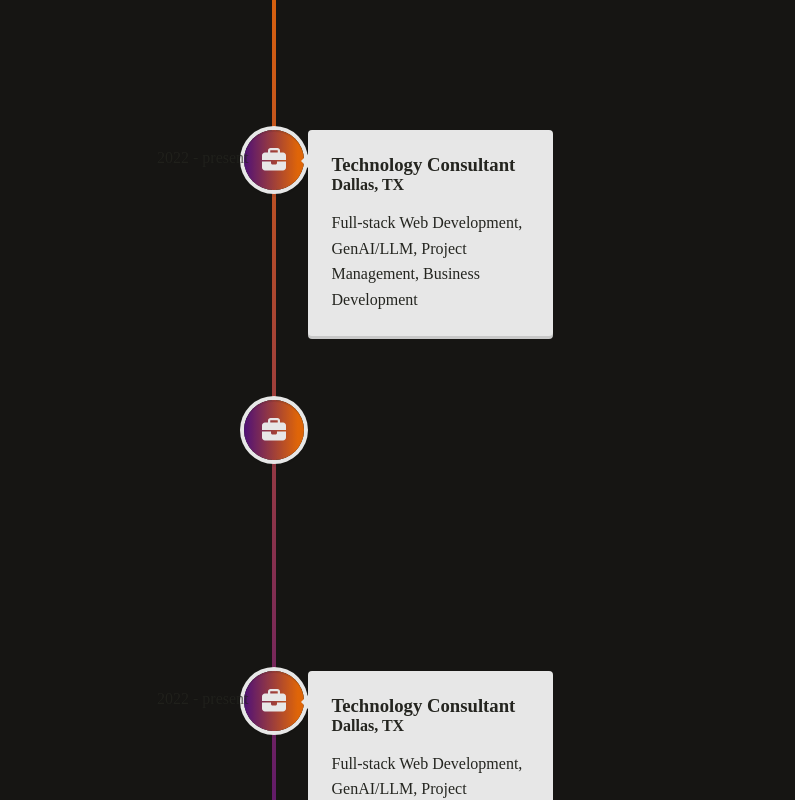
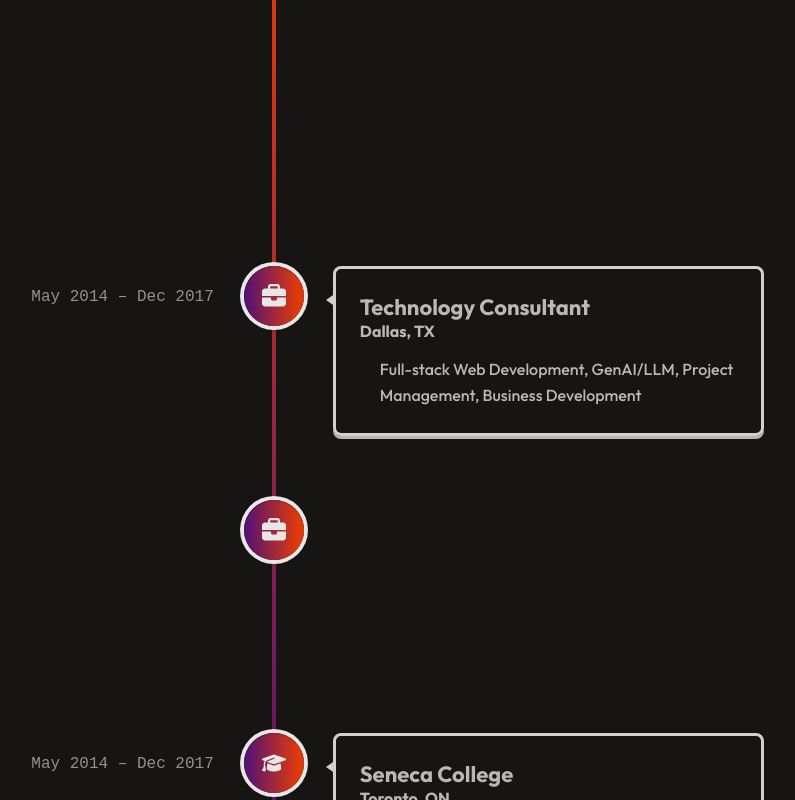
Before and after one commit to nikendrashekhawat/portfolio, a React (Vite) app: page / in a window 1280 px wide. Shown: the part 2540-3340 px from the top of the page, without its empty margins (366-1161 px from the left). Built offline with nearby package versions, Linux system fonts and the light colour scheme.

Commit message:
add experience component

```diff
--- a/src/components/experience/Experience.css
+++ b/src/components/experience/Experience.css
@@ -1,18 +1,50 @@
 .experience {
-    margin: 50px 170px;
+    margin: 0px;
+    padding: 150px;
     display: flex;
     align-items: center;
     flex-direction: column;
-    color: white;
-    gap: 50px;
-    opacity: 0.9;
-    padding: 50px;
+    gap: 100px;
+    padding-top: 100px;
 }
-
 .experience h1{
-    position: relative;
     font-size: 50px;
     font-weight: 500;
     text-align: center;
-    padding-bottom: 30px;
 }
+.timeline {
+    width: 100%;
+    font-family: 'outfit', sans-serif;
+    opacity: 0.9;
+    cursor: default;
+}
+.timeline .vertical-timeline--two-columns{
+    width: 100%;
+}
+.job-description{
+    background: transparent;
+    border: 3px solid white;
+    opacity: 0.9;
+    cursor: pointer;
+    border-radius: 8px;
+    transition: transform 0.5s ease, background 0.5s ease, border-color 0.5s ease, box-shadow 0.5s ease, opacity 0.5s ease;
+}
+.job-description:hover {
+    transform: scale(1.03);
+    background: linear-gradient(rgba(69, 18, 101, 0.350), #c3380e 110%);
+    border-color: #f83e0ba7;
+    box-shadow: 0 5px 15px rgb(248, 63, 11), 0 0 15px 10px rgba(255, 0, 150, 0.2);
+    opacity: 1;
+}
+.job p{
+    padding-left: 20px;
+}
+.job-title{
+    font-size: 22px;
+}
+.job-date{
+    font-family: 'outline', monospace;
+    color: #f7f1e8 !important;
+    margin-left: 20px;
+    margin-right: 20px;
+}
--- a/src/components/experience/Experience.jsx
+++ b/src/components/experience/Experience.jsx
@@ -1,7 +1,7 @@
 import React from 'react'
 import '@fortawesome/free-regular-svg-icons'
 import { FontAwesomeIcon } from '@fortawesome/react-fontawesome'
-import { faBriefcase } from '@fortawesome/free-solid-svg-icons'
+import { faBriefcase, faGraduationCap } from '@fortawesome/free-solid-svg-icons'
 import 'react-vertical-timeline-component/style.min.css'
 import { VerticalTimeline, VerticalTimelineElement }  from 'react-vertical-timeline-component'
 import './Experience.css'
@@ -11,15 +11,38 @@ return (
     <div className='experience'>
             <h1>Experience</h1>
             <div className="timeline">
-                <VerticalTimeline lineColor='linear-gradient(180deg, #f76f07 10%, #571183 100%)'>
+                <VerticalTimeline className="timeline-vertical" lineColor='linear-gradient(180deg, #f83f0b 10%, #571183 100%)'>
                     <VerticalTimelineElement
                             className="job"
-                            contentStyle={{ background: 'white', color: 'rgb(39, 40, 34)' }}
-                            contentArrowStyle={{ borderRight: '7px solid  white' }}
-                            dateClassName='date'
-                            date="2022 - present"
-                            iconClassName='icon'
-                            iconStyle={{ color: 'white', background: 'linear-gradient(270deg, #f76f07 10%, #571183 100%)' }}
+                            contentStyle={{ }}
+                            contentArrowStyle={{ borderRight: '10px solid  white' }}
+                            textClassName='job-description'
+                            dateClassName='job-date'
+                            date="May 2014 – Dec 2017"
+                            iconClassName='job-icon'
+                            iconStyle={{ background: 'linear-gradient(270deg, #f83f0b 10%, #571183 100%' }}
+                            icon={<FontAwesomeIcon icon={faBriefcase} />}
+                    >
+                            <h3 className="job-title">Data Analyst</h3>
+                            <h4 className="job-city">Vaughan, ON</h4>
+                            <p>
+                                <ul>
+                                        <li>Designed and developed dashboards and reports</li>
+                                        <li>Build weekly and monthly sales and financial reports</li>
+                                        <li>Developed machine learning models customer segmentation, market segmentation, sales forecasting</li>
+                                        <li>Developed customer segmentation models based on various attributes</li>
+                                </ul>
+                            </p>
+                    </VerticalTimelineElement>
+                    <VerticalTimelineElement
+                            className="job"
+                            contentStyle={{ }}
+                            contentArrowStyle={{ borderRight: '10px solid  white' }}
+                            textClassName='job-description'
+                            dateClassName='job-date'
+                            date="May 2014 – Dec 2017"
+                            iconClassName='job-icon'
+                            iconStyle={{ color: 'white', background: 'linear-gradient(270deg, #f83f0b 10%, #571183 100%)' }}
                             icon={<FontAwesomeIcon icon={faBriefcase} />}
                     >
                             <h3 className="job-title">Technology Consultant</h3>
@@ -30,12 +53,13 @@ return (
                     </VerticalTimelineElement>
                     <VerticalTimelineElement
                             className="job"
-                            contentStyle={{ background: 'white', color: 'rgb(39, 40, 34)' }}
-                            contentArrowStyle={{ borderRight: '7px solid  white' }}
-                            dateClassName='date'
-                            date="2022 - present"
-                            iconClassName='icon'
-                            iconStyle={{ color: 'white', background: 'linear-gradient(270deg, #f76f07 10%, #571183 100%)' }}
+                            contentStyle={{ }}
+                            contentArrowStyle={{ borderRight: '10px solid  white' }}
+                            textClassName='job-description'
+                            dateClassName='job-date'
+                            date="May 2014 – Dec 2017"
+                            iconClassName='job-icon'
+                            iconStyle={{ color: 'white', background: 'linear-gradient(270deg, #f83f0b 10%, #571183 100%)' }}
                             icon={<FontAwesomeIcon icon={faBriefcase} />}
                     >
                             <h3 className="job-title">Technology Consultant</h3>
@@ -46,37 +70,20 @@ return (
                     </VerticalTimelineElement>
                     <VerticalTimelineElement
                             className="job"
-                            contentStyle={{ background: 'white', color: 'rgb(39, 40, 34)' }}
-                            contentArrowStyle={{ borderRight: '7px solid  white' }}
-                            dateClassName='date'
-                            date="2022 - present"
-                            iconClassName='icon'
-                            iconStyle={{ color: 'white', background: 'linear-gradient(270deg, #f76f07 10%, #571183 100%)' }}
-                            icon={<FontAwesomeIcon icon={faBriefcase} />}
+                            contentStyle={{ }}
+                            contentArrowStyle={{ borderRight: '10px solid white' }}
+                            textClassName='job-description'
+                            dateClassName='job-date'
+                            date="May 2014 – Dec 2017"
+                            iconClassName='job-icon'
+                            iconStyle={{ color: 'white', background: 'linear-gradient(270deg, #f83f0b 10%, #571183 100%)' }}
+                            icon={<FontAwesomeIcon icon={faGraduationCap} />}
                     >
-                            <h3 className="job-title">Technology Consultant</h3>
-                            <h4 className="job-city">Dallas, TX</h4>
-                            <p>
-                            Full-stack Web Development, GenAI/LLM, Project Management, Business Development
-                            </p>
+                            <h3 className="job-title">Seneca College</h3>
+                            <h4 className="job-city">Toronto, ON</h4>
+                            <p></p>
                     </VerticalTimelineElement>
-                    <VerticalTimelineElement
-                            className="job"
-                            contentStyle={{ background: 'white', color: 'rgb(39, 40, 34)' }}
-                            contentArrowStyle={{ borderRight: '7px solid  white' }}
-                            dateClassName='date'
-                            date="2022 - present"
-                            iconClassName='icon'
-                            iconStyle={{ color: 'white', background: 'linear-gradient(270deg, #f76f07 10%, #571183 100%)' }}
-                            icon={<FontAwesomeIcon icon={faBriefcase} />}
-                    >
-                            <h3 className="job-title">Technology Consultant</h3>
-                            <h4 className="job-city">Dallas, TX</h4>
-                            <p>
-                            Full-stack Web Development, GenAI/LLM, Project Management, Business Development
-                            </p>
-                    </VerticalTimelineElement>
-                l</VerticalTimeline>
+                </VerticalTimeline>
             </div>
     </div>
 )
```
